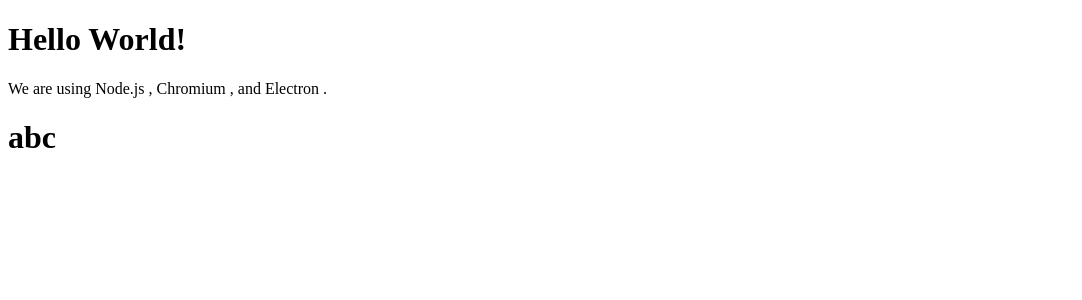
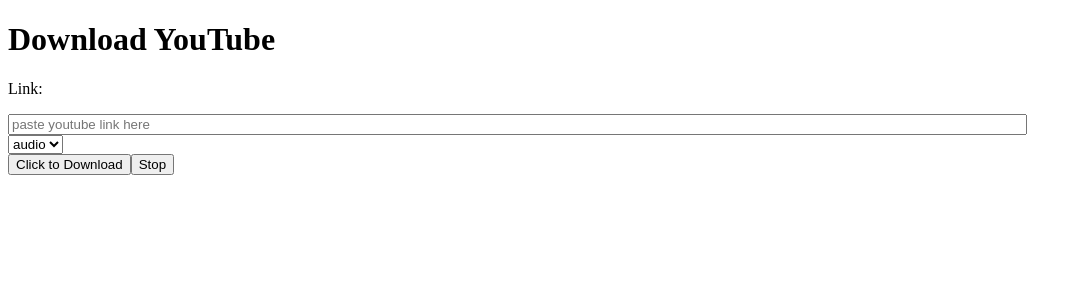
Before and after one commit to diverhao/youtube-dl-gui, a React app: page / in a window 1280 px wide. Shown: the top 300 px of the page, without its empty margins (0-1082 px from the left). Built offline with nearby package versions, Linux system fonts and the light colour scheme.

Commit message:
add electron forge

```diff
--- a/src/index.html
+++ b/src/index.html
@@ -8,9 +8,6 @@
 		<title>Hello World!</title>
 	</head>
 	<body>
-		<h1>Hello World!</h1>
-		We are using Node.js <span id="node-version"></span>, Chromium <span id="chrome-version"></span>, and Electron
-		<span id="electron-version"></span>.
         <div id="root"></div>
         <script>var exports={}</script>
         <script src="../dist/index.js"></script>
--- a/src/index.tsx
+++ b/src/index.tsx
@@ -1,18 +1,91 @@
-import React from "react";
+import React, { useCallback, useState } from "react";
 import ReactDOM from "react-dom/client";
+const { spawn } = require("child_process");
 
+// ------------------------------
 
 let root = ReactDOM.createRoot(document.getElementById("root") as HTMLElement);
 
-console.log("hahah");
-// ReactDOM.render(document.getElementById("root"), <h1>Helloworld React!</h1>);
-// const root = ReactDOM.createRoot(document.getElementById("root"));
-// const element = <h1>Hello, world</h1>;
-// root.render(element);
+const downloadQueue: any[] = [];
 
 const App = () => {
-    return <h1>abc </h1>;
-}
+	const download = (linkValue: string) => {
+        const lsOptions: string[] = [];
+        if (type === "audio")  {
+            lsOptions.push("-x");
+            lsOptions.push("--audio-format");
+            lsOptions.push("mp3");
+        }
+		const ls = spawn(`/opt/homebrew/bin/youtube-dl`, [...lsOptions, linkValue]);
+		downloadQueue.push(ls);
+		ls.stdout.on("data", (data: any) => {
+			console.log(`stdout: ${data}`);
+			setOutput(`${data}`);
+		});
 
+		ls.stderr.on("data", (data: any) => {
+			console.log(`stderr: ${data}`);
+		});
+
+		ls.on("error", (error: any) => {
+			console.log(`error: ${error.message}`);
+		});
+
+		ls.on("close", (code: any) => {
+			console.log(`child process exited with code ${code}`);
+			setOutput("");
+		});
+	};
+
+	const handleClick = () => {
+		console.log("downloading", linkValue);
+		download(linkValue);
+	};
+	const handleInputChange = (event: any) => {
+		console.log(event.target.value);
+		setLinkValue(event.target.value);
+	};
+	const [linkValue, setLinkValue] = useState<string>("");
+	const [output, setOutput] = useState<string>("");
+	const handleTerminate = () => {
+		for (let ii = 0; ii < downloadQueue.length; ii++) {
+			const job = downloadQueue[ii];
+			job.kill();
+		}
+	};
+	const [type, setType] = useState<"audio" | "video">("audio");
+	const handleChangeType = (event: any) => {
+		setType(event?.target.value);
+	};
+	return (
+		<>
+			<h1>Download YouTube</h1>
+			<p>Link:</p>
+			<input
+				type="text"
+				value={linkValue}
+				onChange={handleInputChange}
+				placeholder="paste youtube link here"
+				style={{
+					width: "80%",
+				}}
+			/>
+			<br></br>
+			<select name="type" id="type" value={type} onChange={handleChangeType}>
+				<option value="audio">audio</option>
+				<option value="video">video</option>
+			</select>
+
+			<br></br>
+			<button type="button" onClick={handleClick}>
+				Click to Download
+			</button>
+			<button type="button" onClick={handleTerminate}>
+				Stop
+			</button>
+			<p>{output}</p>
+		</>
+	);
+};
 
 root.render(<App />);
```
Also changed, not shown: forge.config.js (added, +22 -0 lines), package.json (+9 -1 lines), 2 other files (tests, documents, lock files or other folders).
